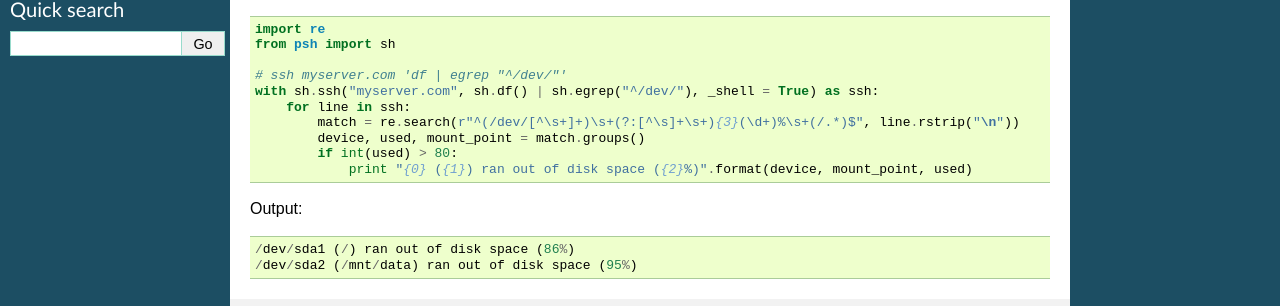
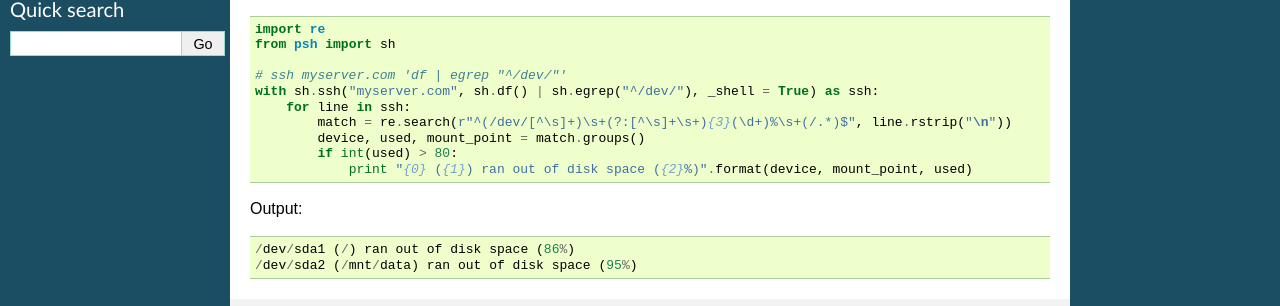
Before and after one commit to KonishchevDmitry/psh, a Sphinx documentation site: the page built from doc/intro.rst, in a window 1280 px wide and 900 px high, scrolled down 380 px. Shown: the part 145-451 px from the top of the window. Built offline with Sphinx 7.4.7, drawn with Linux system fonts in a browser that asks for light colours.

Commit message:
Fixed a typo in the documentation

```diff
--- a/doc/intro.rst
+++ b/doc/intro.rst
@@ -39,7 +39,7 @@ Check free disk space on remote host *myserver.com*::
     # ssh myserver.com 'df | egrep "^/dev/"'
     with sh.ssh("myserver.com", sh.df() | sh.egrep("^/dev/"), _shell = True) as ssh:
         for line in ssh:
-            match = re.search(r"^(/dev/[^\s+]+)\s+(?:[^\s]+\s+){3}(\d+)%\s+(/.*)$", line.rstrip("\n"))
+            match = re.search(r"^(/dev/[^\s]+)\s+(?:[^\s]+\s+){3}(\d+)%\s+(/.*)$", line.rstrip("\n"))
             device, used, mount_point = match.groups()
             if int(used) > 80:
                 print "{0} ({1}) ran out of disk space ({2}%)".format(device, mount_point, used)
```
